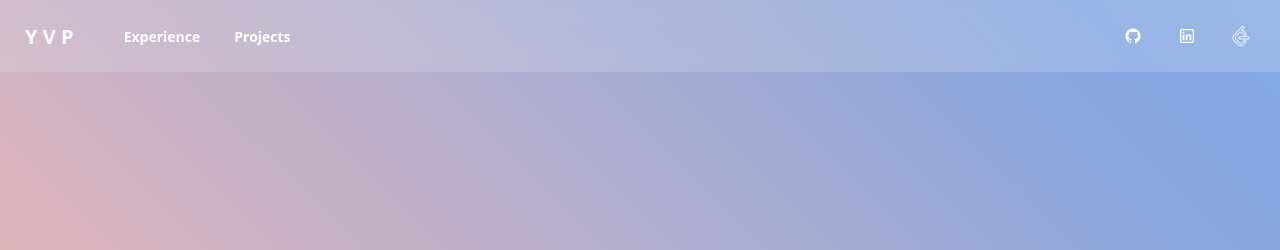
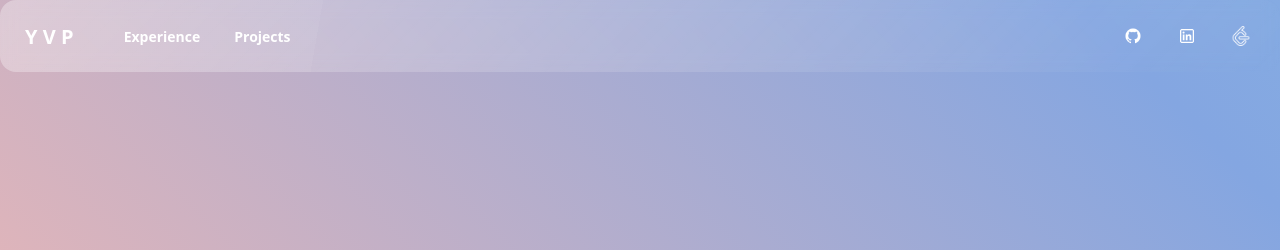
Before and after one commit to johnbarn777/johnbarn777.github.io, an Astro site: page / in a window 1280 px wide. Shown: the top 250 px of the page. Built offline with nearby package versions, Linux system fonts and the light colour scheme; Astro itself is replaced by a stand-in of ours.

Commit message:
Add surface tinted navbar style (#23)
* feat(navbar): add surface tinted glass effect

* Implement rounded navbar

```diff
--- a/src/assets/app.css
+++ b/src/assets/app.css
@@ -47,3 +47,14 @@ html {
   0%,50% { opacity: 1; }
   50.01%,100% { opacity: 0; }
 }
+
+/* Utility classes */
+@layer utilities {
+  .surface-tinted {
+    --tw-bg-opacity: 0.3; /* glassiness */
+    background-color: hsl(var(--p) / var(--tw-bg-opacity));
+    backdrop-filter: blur(8px);
+    box-shadow: 0 1px 3px hsl(var(--p) / 0.25),
+      0 4px 8px hsl(var(--p) / 0.15);
+  }
+}
--- a/src/components/Navbar.astro
+++ b/src/components/Navbar.astro
@@ -1,6 +1,6 @@
 ---
 ---
-<nav class="navbar bg-base-100/20 backdrop-blur fixed top-0 left-0 z-10">
+<nav class="navbar fixed top-0 left-0 z-50  rounded-2xl glass surface-tinted">
   <div class="flex-1">
     <a href="/" class="btn btn-ghost text-white normal-case text-xl">Y V P</a>
     <ul class="menu menu-horizontal px-1 ml-2">
```
